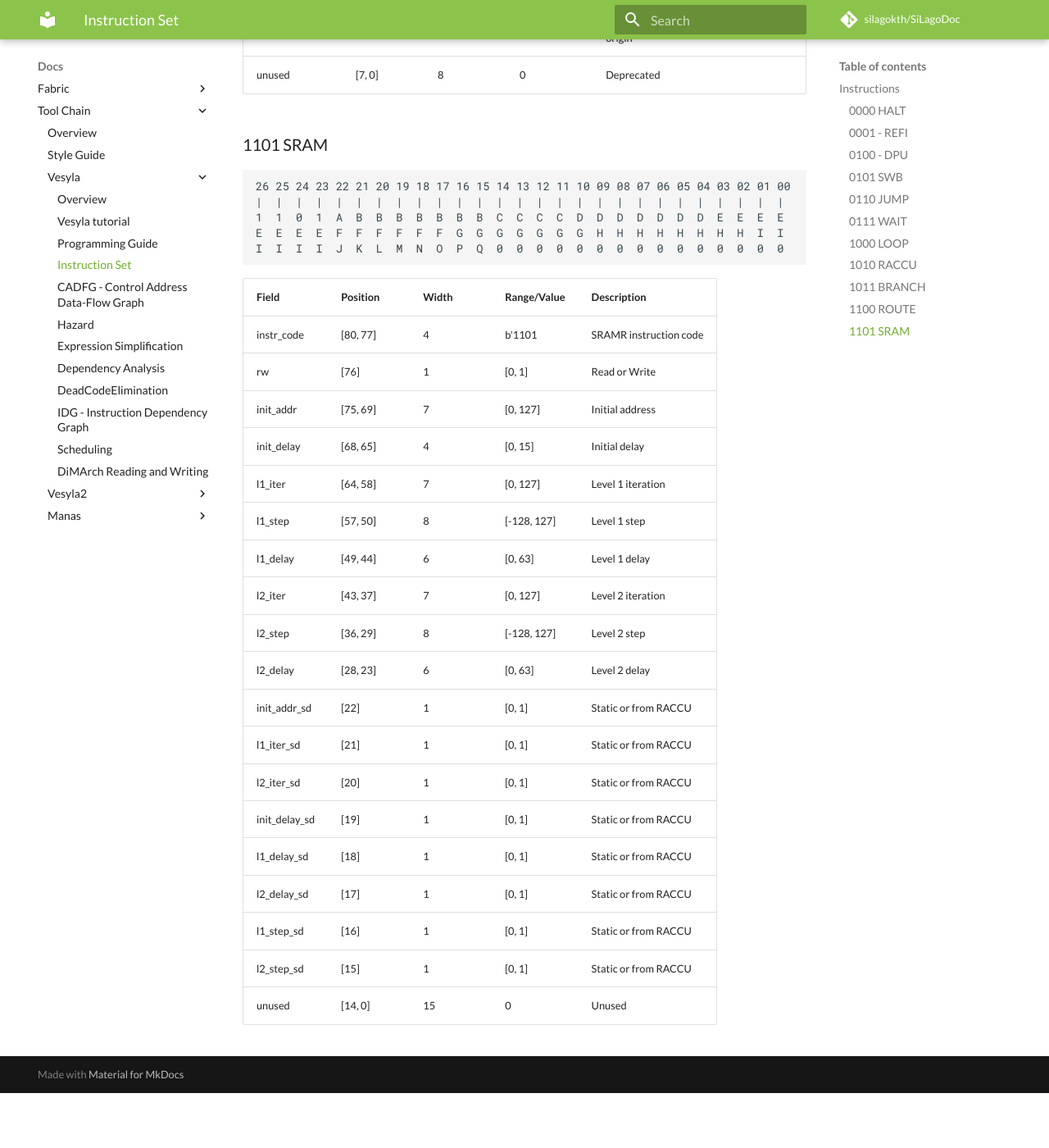
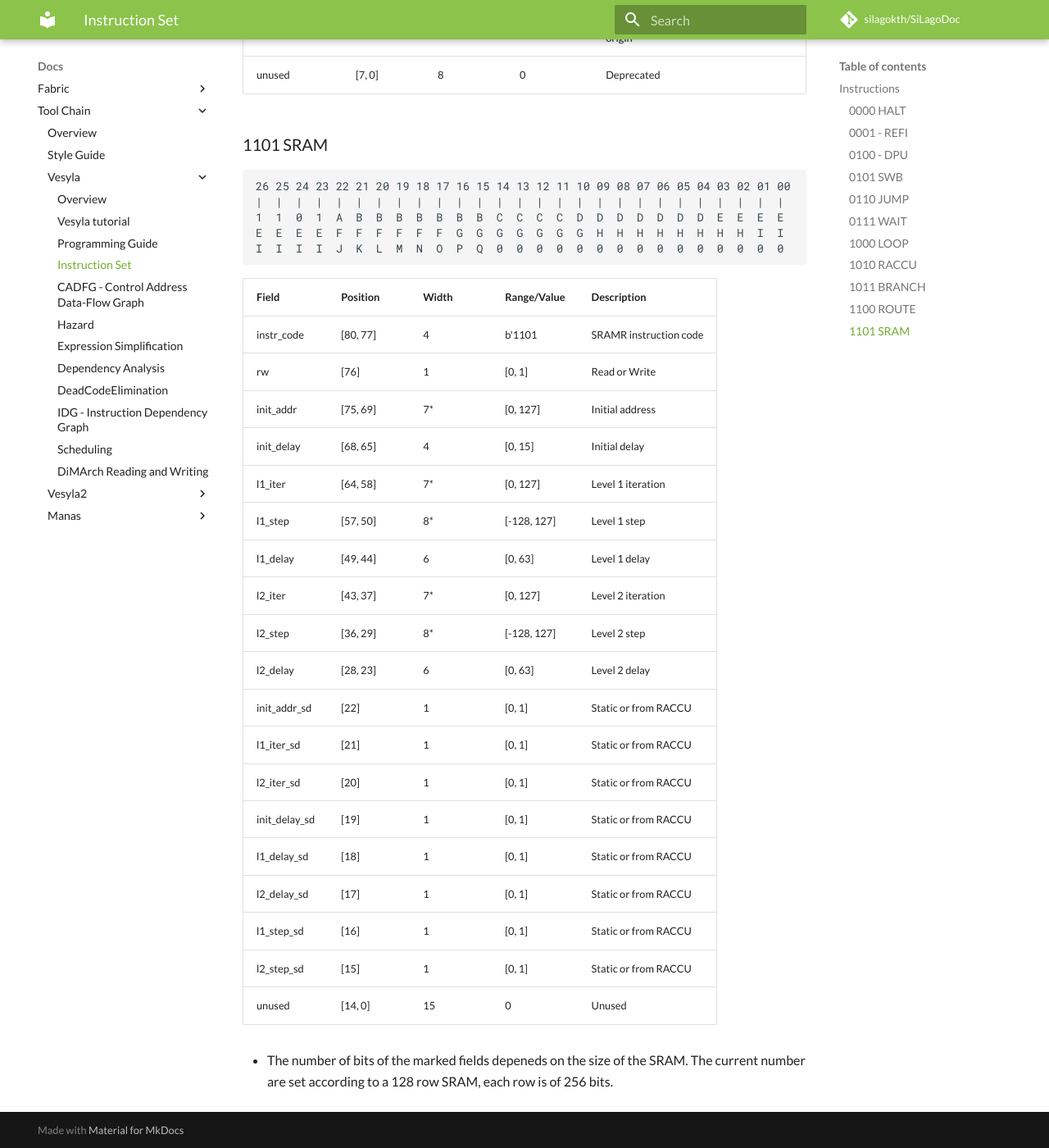
Before and after one commit to silagokth/SiLagoDoc, an MkDocs documentation site: the page built from docs/Docs/ToolChain/Vesyla/Instruction-Set.md, in a window 1280 px wide and 1400 px high, scrolled down 6521 px. Shown: the whole window at 82% size. Built offline with MkDocs 1.6.1 and Material for MkDocs 9.7.7, drawn with Linux system fonts in a browser that asks for light colours; comment, search, counter and statistics services are not loaded; old or Windows-style settings are respelled for this version of MkDocs; before the commit the page ends 7854 px from its top, so only the background shows below that.

Commit message:
Added note for the SRAM instruction

```diff
--- a/docs/Docs/ToolChain/Vesyla/Instruction-Set.md
+++ b/docs/Docs/ToolChain/Vesyla/Instruction-Set.md
@@ -211,13 +211,13 @@ Field                | Position | Width | Range/Value | Description
 ---------------------|----------|-------|-------------|-------------------------
 instr_code           | [80, 77] | 4     | b'1101      | SRAMR instruction code
 rw                   | [76]     | 1     | [0, 1]      | Read or Write
-init_addr            | [75, 69] | 7     | [0, 127]    | Initial address
+init_addr            | [75, 69] | 7*    | [0, 127]    | Initial address
 init_delay           | [68, 65] | 4     | [0, 15]     | Initial delay
-l1_iter              | [64, 58] | 7     | [0, 127]    | Level 1 iteration
-l1_step              | [57, 50] | 8     | [-128, 127] | Level 1 step
+l1_iter              | [64, 58] | 7*    | [0, 127]    | Level 1 iteration
+l1_step              | [57, 50] | 8*    | [-128, 127] | Level 1 step
 l1_delay             | [49, 44] | 6     | [0, 63]     | Level 1 delay
-l2_iter              | [43, 37] | 7     | [0, 127]    | Level 2 iteration
-l2_step              | [36, 29] | 8     | [-128, 127] | Level 2 step
+l2_iter              | [43, 37] | 7*    | [0, 127]    | Level 2 iteration
+l2_step              | [36, 29] | 8*    | [-128, 127] | Level 2 step
 l2_delay             | [28, 23] | 6     | [0, 63]     | Level 2 delay
 init_addr_sd         | [22]     | 1     | [0, 1]      | Static or from RACCU
 l1_iter_sd           | [21]     | 1     | [0, 1]      | Static or from RACCU
@@ -228,3 +228,6 @@ l2_delay_sd          | [17]     | 1     | [0, 1]      | Static or from RACCU
 l1_step_sd           | [16]     | 1     | [0, 1]      | Static or from RACCU
 l2_step_sd           | [15]     | 1     | [0, 1]      | Static or from RACCU
 unused               | [14, 0]  | 15    | 0           | Unused
+
+
+* The number of bits of the marked fields depeneds on the size of the SRAM. The current number are set according to a 128 row SRAM, each row is of 256 bits.
```
